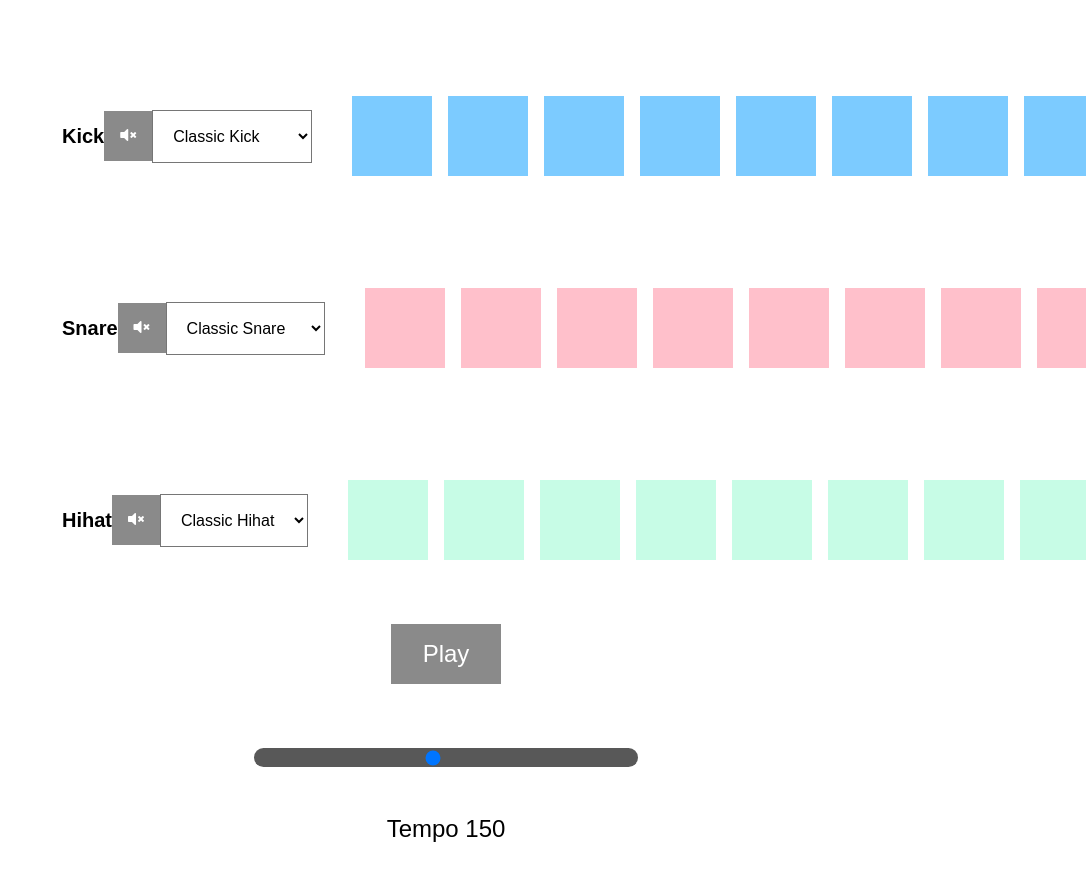
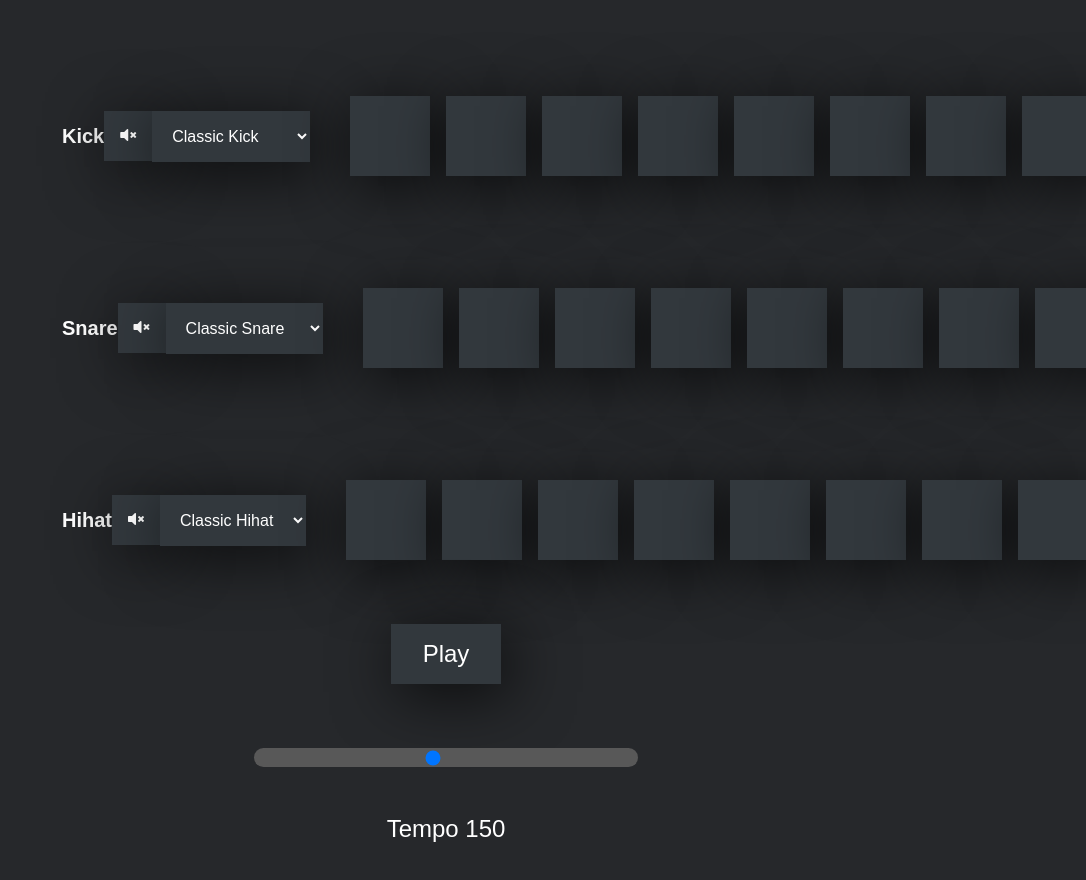
Before and after one commit to abuiko/beat-maker, a plain HTML site: page index.html in a window 1280 px wide. Shown: the top 880 px of the page, without its empty margins (194-1280 px from the left). Drawn offline with Linux system fonts and the light colour scheme.

Commit message:
Change color theme

```diff
--- a/styles.css
+++ b/styles.css
@@ -1,13 +1,14 @@
 :root {
-  --kick-pad-color: rgb(124, 203, 255);
-  --snare-pad-color: rgb(255, 192, 203);
-  --hihat-pad-color: rgb(199, 252, 230);
+  --body-background: rgb(38, 40, 43);
+
+  --pad-color: rgb(50, 56, 61);
 
   --kick-pad-dark: rgb(35, 167, 255);
   --snare-pad-dark: rgb(255, 113, 137);
   --hihat-pad-dark: rgb(70, 255, 178);
 
-  --btn-color: rgb(138, 138, 138);
+  --play-btn-color: rgb(50, 56, 61);
+  --mute-btn-color: rgb(50, 56, 61);
   --mute-btn-active: rgb(182, 182, 182);
   --tempo-slider-color: rgb(88, 88, 88);
 }
@@ -19,10 +20,16 @@
 body {
   font-size: 62.5%;
   font-family: sans-serif;
+  background: var(--body-background);
 }
 i,
 svg {
   pointer-events: none;
+}
+.mute {
+  -webkit-box-shadow: 7px 10px 63px 0px rgba(0, 0, 0, 0.75);
+  -moz-box-shadow: 7px 10px 63px 0px rgba(0, 0, 0, 0.75);
+  box-shadow: 7px 10px 63px 0px rgba(0, 0, 0, 0.75);
 }
 
 .kick-pad,
@@ -32,16 +39,12 @@ svg {
   height: 5rem;
   margin: 1rem 0.5rem;
   cursor: pointer;
+  -webkit-box-shadow: 7px 10px 63px 0px rgba(0, 0, 0, 0.75);
+  -moz-box-shadow: 7px 10px 63px 0px rgba(0, 0, 0, 0.75);
+  box-shadow: 7px 10px 63px 0px rgba(0, 0, 0, 0.75);
+  background: var(--pad-color);
 }
-.kick-pad {
-  background: var(--kick-pad-color);
-}
-.snare-pad {
-  background: var(--snare-pad-color);
-}
-.hihat-pad {
-  background: var(--hihat-pad-color);
-}
+
 .kick-pad.active {
   background: var(--kick-pad-dark);
 }
@@ -80,11 +83,14 @@ svg {
   flex: 1;
   margin: 0rem 2rem;
 }
+.controls h1 {
+  color: white;
+}
 .controls button {
   padding: 1rem;
   border: none;
   color: white;
-  background: var(--btn-color);
+  background: var(--mute-btn-color);
   font-size: 1rem;
   cursor: pointer;
   transition: all 0.5s ease;
@@ -97,16 +103,24 @@ svg {
 .play {
   padding: 1rem 2rem;
   font-size: 1.5rem;
-  background: var(--btn-color);
+  background: var(--play-btn-color);
   border: none;
   color: white;
   cursor: pointer;
   margin-top: 3rem;
+  -webkit-box-shadow: 7px 10px 63px 0px rgba(0, 0, 0, 0.75);
+  -moz-box-shadow: 7px 10px 63px 0px rgba(0, 0, 0, 0.75);
+  box-shadow: 7px 10px 63px 0px rgba(0, 0, 0, 0.75);
 }
 select {
+  color: white;
   padding: 1rem;
   font-size: 1rem;
-  background: white;
+  background: var(--pad-color);
+  border: none;
+  -webkit-box-shadow: 7px 10px 63px 0px rgba(0, 0, 0, 0.75);
+  -moz-box-shadow: 7px 10px 63px 0px rgba(0, 0, 0, 0.75);
+  box-shadow: 7px 10px 63px 0px rgba(0, 0, 0, 0.75);
 }
 
 .mute.active {
@@ -130,6 +144,7 @@ select {
   font-size: 1.5rem;
   margin: 2rem;
   text-align: center;
+  color: white;
 }
 
 @keyframes playTrack {
```
